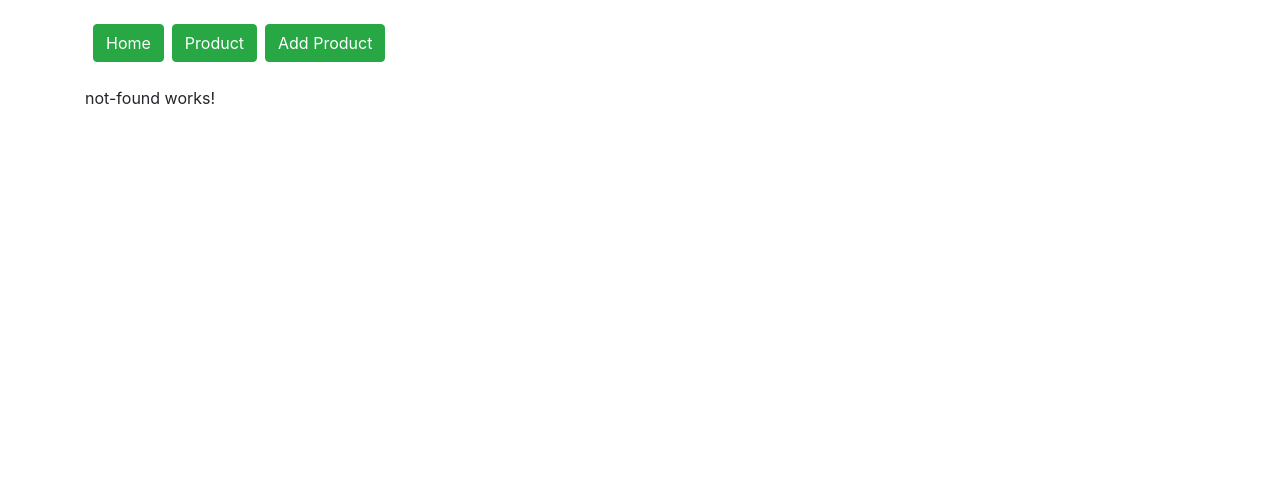
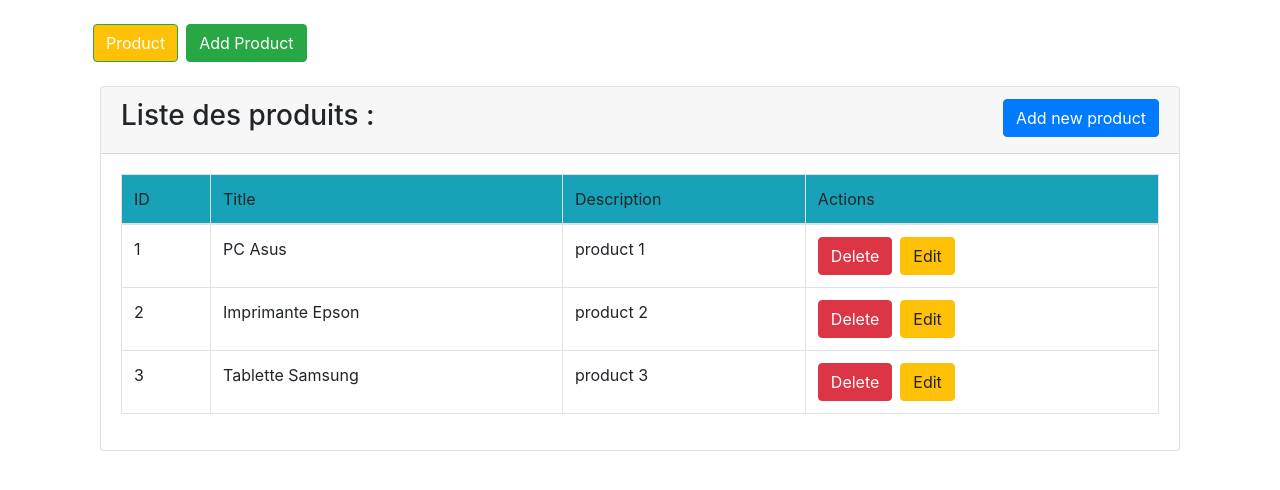
Before and after one commit to AdamHamdi/Kmr-script_angular_helloWorld, an Angular app: page /products in a window 1280 px wide. Shown: the top 490 px of the page. Built offline with nearby package versions, Linux system fonts and the light colour scheme.

Commit message:
products

```diff
--- a/src/app/add-product/add-product.component.html
+++ b/src/app/add-product/add-product.component.html
@@ -2,7 +2,7 @@
     <div class="row">
         <div class="col-md-12">
             <div class="card">
-                <h4 class="card-header bg-info text-center text-white">Add a new product</h4>
+                <h4 class="card-header  text-center ">Add a new product</h4>
                 <div class="card-body">
                     <form>
                         <div class="form-group">
@@ -15,11 +15,12 @@
                         </div>
                         <div class="form-group ">
                             <label for=" ">Description</label>
-                            <textarea type="text " class="form-control " name="descriptionProduct " [(ngModel)]="newProduct.description"></textarea>
+                            <textarea type="text " class="form-control " name="description " [(ngModel)]="newProduct.description"></textarea>
                         </div>
                         <div class="form-group ">
 
-                            <input type="submit " (click)="addProduct()" class="btn btn-primary" value="Add ">
+                            <input type="submit " (click)="addProduct()" class="btn btn-primary mr-2" value="Add ">
+                            <input type="reset " class="btn btn-secondary" value="Cancel ">
                         </div>
                     </form>
                 </div>
--- a/src/app/add-product/add-product.component.ts
+++ b/src/app/add-product/add-product.component.ts
@@ -1,6 +1,7 @@
 import { Component, OnInit } from '@angular/core';
 import { ServiceProductService } from './../services/service-product.service';
 import { Product } from './../interfaces/product';
+import { Router } from '@angular/router';
 
 @Component({
   selector: 'app-add-product',
@@ -9,12 +10,13 @@ import { Product } from './../interfaces/product';
 })
 export class AddProductComponent implements OnInit {
   newProduct = new Product();
-  constructor(private prodservice:ServiceProductService) { }
+  constructor(private prodservice:ServiceProductService ,private router: Router) { }
 
   ngOnInit(): void {
   }
   addProduct(){
      console.log(this.newProduct);
      this.prodservice.ajouterProduct(this.newProduct);
+     this.router.navigate(['products'])
     }
 }
--- a/src/app/app.component.html
+++ b/src/app/app.component.html
@@ -1,6 +1,6 @@
 <div class="container">
-    <a class="btn btn-success mt-4 ml-2" routerLink="" routerLinkActive="bg-warning" [routerLinkActiveOptions]="{exact:true}">Home</a>
-    <a class="btn btn-success mt-4 ml-2" routerLink="/product" routerLinkActive="bg-warning">Product</a>
+
+    <a class="btn btn-success mt-4 ml-2" routerLink="/products" routerLinkActive="bg-warning" [routerLinkActiveOptions]="{exact:true}">Product</a>
     <a class="btn btn-success mt-4 ml-2" routerLink="/add-product" routerLinkActive="bg-warning">Add Product</a>
     <br><br>
 
--- a/src/app/product/product.component.html
+++ b/src/app/product/product.component.html
@@ -31,7 +31,7 @@
                                     <td>{{ product.description}}</td>
                                     <td>
                                         <a class="btn btn-danger" (click)="deleteProduct(product)">Delete</a>
-                                        <a class="btn btn-warning ml-2" [routerLink]="['/products', i+1]">Edit</a>
+                                        <a class="btn btn-warning ml-2" [routerLink]="['/product', product.id]">Edit</a>
 
                                     </td>
                                 </tr>
--- a/src/app/product/product.component.ts
+++ b/src/app/product/product.component.ts
@@ -1,6 +1,7 @@
 import { Component, Input, OnInit, Output, EventEmitter } from '@angular/core';
 import { ServiceProductService } from './../services/service-product.service';
 import { Product } from './../interfaces/product';
+
 
 
 @Component({
@@ -12,21 +13,25 @@ export class ProductComponent implements OnInit {
 // @Input() isFavorite = true;
 
 // @Output() myEvent = new EventEmitter();
-products : Product[];
+ products : Product[];
 
-  constructor(private prodservice: ServiceProductService) {
+
+  constructor(private prodservice: ServiceProductService ) {
     this.products = prodservice.listeProducts();
 
   }
 
   ngOnInit(): void {
+
   }
 
   // OnClick(){
   //   this.myEvent.emit(5555);
   // }
+
+
   deleteProduct(prod : Product){
-    let conf = confirm("Etes-vous sûr de supprimer le produit ?");
+    let conf = confirm("Are you sure you are removing this product ?");
     if (conf)
     this.prodservice.deleteProduct(prod);
     return console.log(prod)
--- a/src/app/services/service-product.service.ts
+++ b/src/app/services/service-product.service.ts
@@ -5,11 +5,17 @@ import { Product } from './../interfaces/product';
   providedIn: 'root'
 })
 export class ServiceProductService {
-  products : Array <Product>=[];
-
-  constructor() { }
+  products : Product[]
+  product :Product
+  constructor() {
+    this.products = [
+      { id : 1, title : "PC Asus", description : "product 1",}
+      , { id : 2, title : "Imprimante Epson",description : "product 2" },
+      { id : 3, title :"Tablette Samsung", description :  "product 3"}
+     ];
+  }
   // delete products
-  deleteProduct(prod :Product){
+  deleteProduct(prod : Product){
     const index = this.products.indexOf(prod,0);
     if (index > -1) {
        this.products.splice(index, 1); }
@@ -19,5 +25,16 @@ export class ServiceProductService {
     return this.products;
   }
   ajouterProduct( prod: Product){
-    this.products.push(prod); }
+    this.products.push(prod);
+   }
+   consulterProduct(id:number): Product{
+    this.product = this.products.find(p => p.id == id);
+     return this.product; }
+
+  updateProduct(prod :Product){
+    this.deleteProduct(prod);
+    this.ajouterProduct(prod);
+  }
+
+
 }
--- a/src/app/update-product/update-product.component.html
+++ b/src/app/update-product/update-product.component.html
@@ -7,19 +7,19 @@
                     <form>
                         <div class="form-group">
                             <label for="">ID</label>
-                            <input type="number" name="id" class=" form-control ">
+                            <input type="text" name="idProduct" [(ngModel)]="currentProduct.id" class=" form-control ">
                         </div>
                         <div class="form-group">
                             <label for="">Title</label>
-                            <input type="text" name="title" class=" form-control ">
+                            <input type="text" name="title" [(ngModel)]="currentProduct.title" class=" form-control ">
                         </div>
                         <div class="form-group ">
                             <label for=" ">Description</label>
-                            <textarea type="text " class="form-control " name="descriptionProduct "></textarea>
+                            <textarea type="text " class="form-control " name="description " [(ngModel)]="currentProduct.description"></textarea>
                         </div>
                         <div class="form-group ">
 
-                            <input type="submit " class="btn btn-warning" value="Add ">
+                            <input type="submit " class="btn btn-warning" (click)="updateProduct()" value="Update ">
                         </div>
                     </form>
                 </div>
--- a/src/app/update-product/update-product.component.ts
+++ b/src/app/update-product/update-product.component.ts
@@ -1,4 +1,7 @@
 import { Component, OnInit } from '@angular/core';
+import { ServiceProductService } from './../services/service-product.service';
+import { ActivatedRoute, Router } from '@angular/router';
+import { Product } from './../interfaces/product';
 
 @Component({
   selector: 'app-update-product',
@@ -6,10 +9,21 @@ import { Component, OnInit } from '@angular/core';
   styleUrls: ['./update-product.component.css']
 })
 export class UpdateProductComponent implements OnInit {
+currentProduct = new Product();
 
-  constructor() { }
+   constructor(private prodservice: ServiceProductService , private activatedroute :ActivatedRoute, private router :Router) {
 
-  ngOnInit(): void {
-  }
+
+   }
+
+   ngOnInit(): void {
+    this.currentProduct = this.prodservice.consulterProduct(this.activatedroute.snapshot.params.id);
+    console.log(this.currentProduct);
+   }
+   updateProduct(){
+    console.log(this.currentProduct);
+    this.prodservice.updateProduct(this.currentProduct);
+    this.router.navigate(['products'])
+   }
 
 }
```
Also changed, not shown: src/app/app-routing.module.ts (+6 -3 lines).
